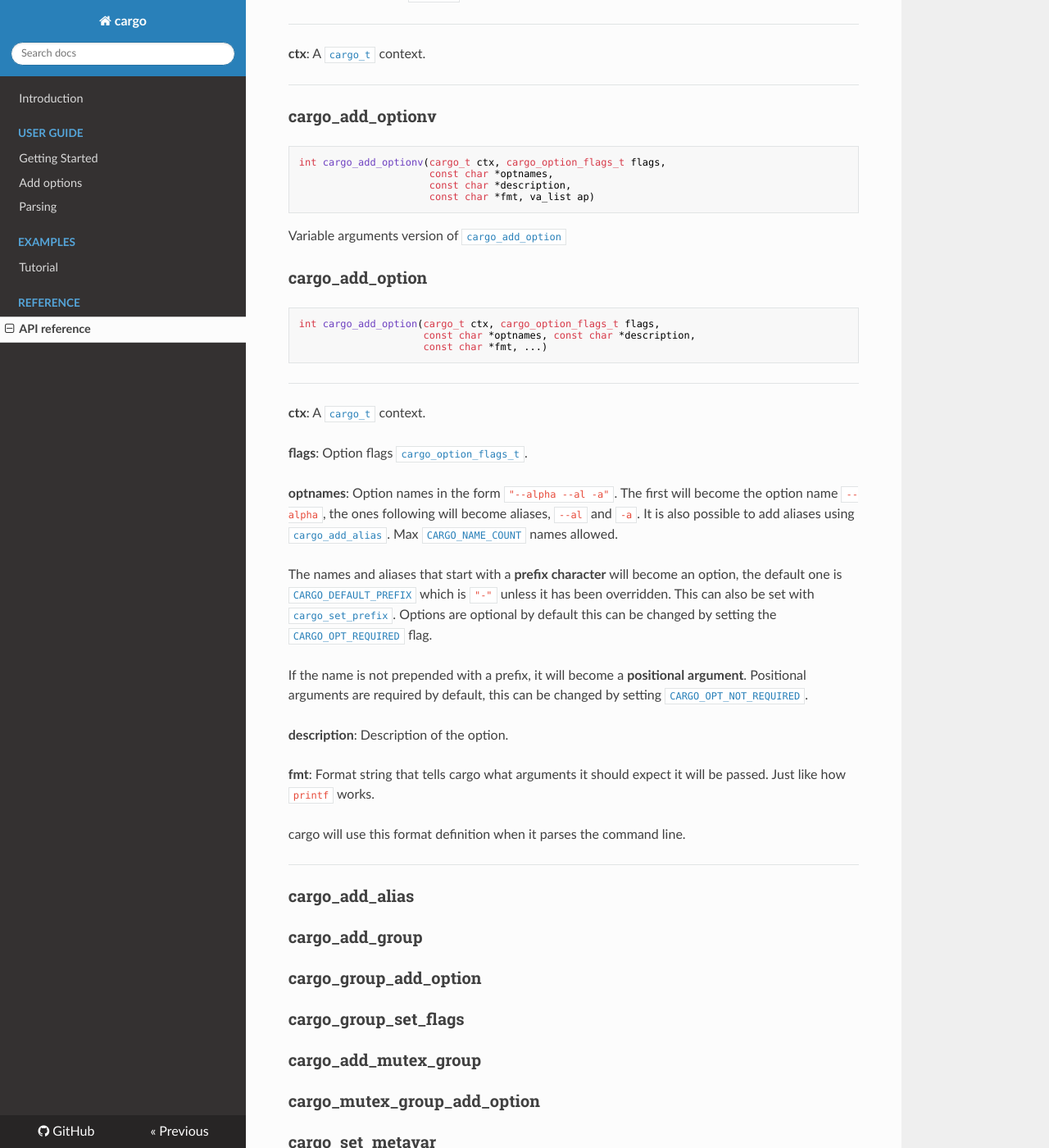
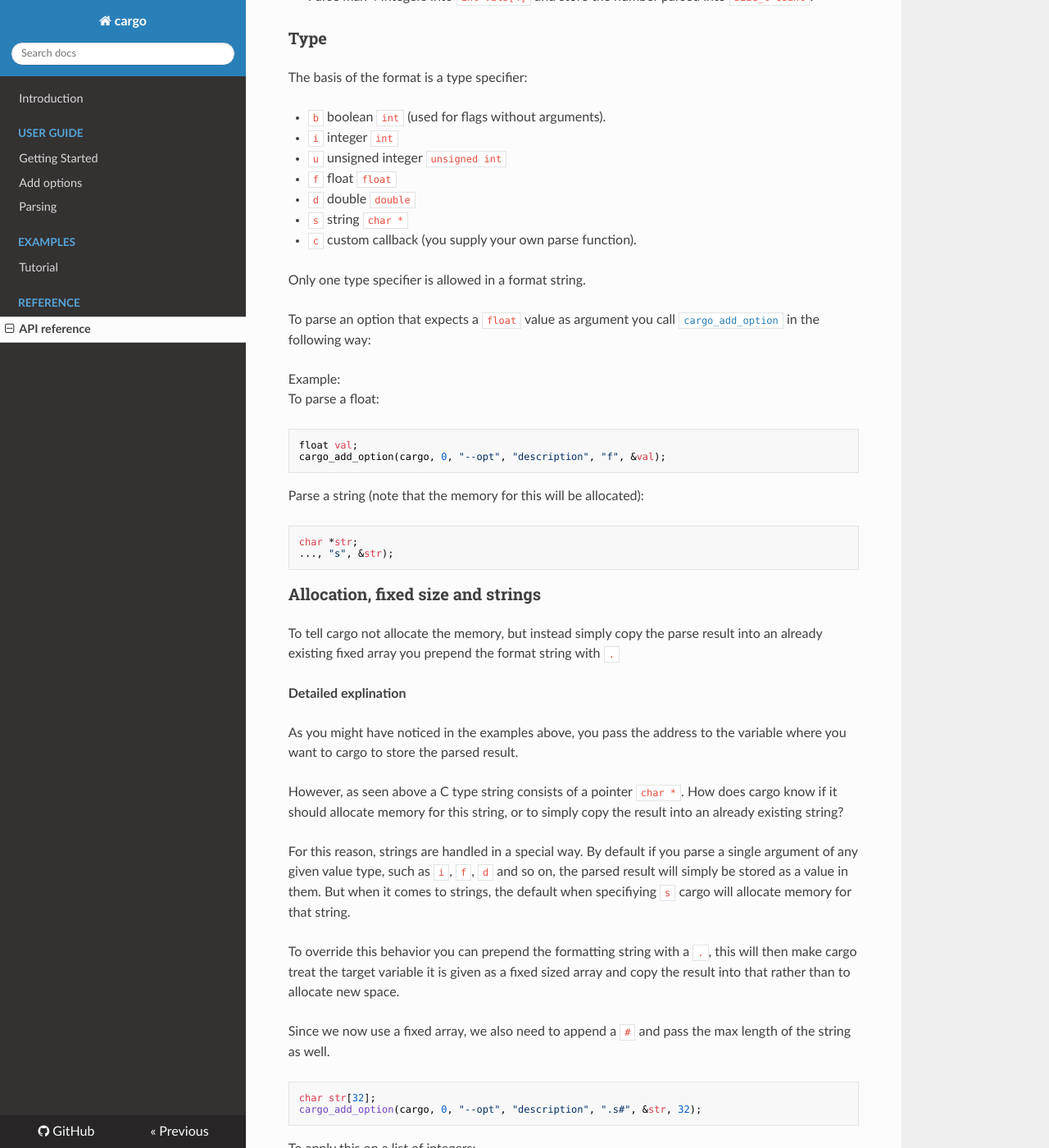
Before and after one commit to JoakimSoderberg/cargo, an MkDocs documentation site: the page built from docs/api.md, in a window 1280 px wide and 1400 px high, scrolled down 5492 px. Shown: the whole window at 82% size. Built offline with MkDocs 1.6.1, drawn with Linux system fonts in a browser that asks for light colours; nearby versions of some CDN libraries; old or Windows-style settings are respelled for this version of MkDocs; some of the changed text lies outside the part shown.

Commit message:
More docs

````diff
--- a/docs/api.md
+++ b/docs/api.md
@@ -10,33 +10,25 @@ API reference
 
 ### `CARGO_CONFIG` ###
 
-If this is set, `cargo.h` will `#include cargo_config.h` where you can
-override any of the default macros below. So that you can leave
-`cargo.h` untouched.
+If this is set, `cargo.h` will `#include cargo_config.h` where you can override any of the default macros below. So that you can leave `cargo.h` untouched.
 
 ### `CARGO_NAME_COUNT` ###
 
-The max number of names allowed for an option. Defines how many
-names and aliases any given option is allowed to have.
+The max number of names allowed for an option. Defines how many names and aliases any given option is allowed to have.
 
 ### `CARGO_DEFAULT_PREFIX` ###
 
-This defines the default prefix characters for options. Note that this can also
-be changed using [`cargo_set_prefix`](api.md#cargo_set_prefix).
+This defines the default prefix characters for options. Note that this can also be changed using [`cargo_set_prefix`](api.md#cargo_set_prefix).
 
 ### `CARGO_DEFAULT_MAX_OPTS` ###
 
-The default start value for the max number of options. If more
-options are added, the list of options will be reallocated.
+The default start value for the max number of options. If more options are added, the list of options will be reallocated.
 
-This can also be changed using the function
-[`cargo_set_option_count_hint`](api.md#cargo_set_option_count_hint)
+This can also be changed using the function [`cargo_set_option_count_hint`](api.md#cargo_set_option_count_hint)
 
 ### `CARGO_DEFAULT_MAX_WIDTH` ###
 
-The default max width for the usage output if we cannot get the console width
-from the operating system. By default the max width is set to
-[`CARGO_AUTO_MAX_WIDTH`](api.md#CARGO_AUTO_MAX_WIDTH).
+The default max width for the usage output if we cannot get the console width from the operating system. By default the max width is set to [`CARGO_AUTO_MAX_WIDTH`](api.md#CARGO_AUTO_MAX_WIDTH).
 
 This is used by [`cargo_set_max_width`](api.md#cargo_set_max_width).
 
@@ -46,9 +38,7 @@ Sets the max width for the usage output to the console width.
 
 ### `CARGO_MAX_MAX_WIDTH`
 
-The absolute max console width allowed, any value set via
-This is used by [`cargo_set_max_width`](api.md#cargo_set_max_width), will be
-capped to this.
+The absolute max console width allowed, any value set via This is used by [`cargo_set_max_width`](api.md#cargo_set_max_width), will be capped to this.
 
 Cargo version
 -------------
@@ -67,22 +57,17 @@ The patch version of cargo. Example: 1.2.**3**
 
 ### `CARGO_RELEASE` ###
 
-If this is a release build, this will be set to `0`. Otherwise it is a
-development build.
+If this is a release build, this will be set to `0`. Otherwise it is a development build.
 
 ### `CARGO_VERSION` ###
 
-A hexidecimal representation of the cargo version, as a 4-byte integer in the
-form `(MAJOR << 24) | (MINOR << 16) | (PATCH << 8)`.
+A hexidecimal representation of the cargo version, as a 4-byte integer in the form `(MAJOR << 24) | (MINOR << 16) | (PATCH << 8)`.
 
-The last byte signifies the release status. `0` means release, and non-zero is a
-developer release after a given release.
+The last byte signifies the release status. `0` means release, and non-zero is a developer release after a given release.
 
-So fo example cargo version `"1.2.3"` will have a version value of
-`0x01020300`. And  `"1.2.3-alpha"` could be `0x01020304`.
+So fo example cargo version `"1.2.3"` will have a version value of `0x01020300`. And  `"1.2.3-alpha"` could be `0x01020304`.
 
-This is useful for doing compile time checks that you have a new
-enough version for instance.
+This is useful for doing compile time checks that you have a new enough version for instance.
 
 ```c
 #include <cargo.h>
@@ -124,12 +109,113 @@ typedef int (*cargo_custom_cb_t)(cargo_t ctx, void *user, const char *optname,
                                  int argc, char **argv);
 ```
 
-This is the callback function for doing custom parsing as specified when using
-[`cargo_add_option`](api.md#cargo_add_option) and giving the `c` type specifier
-in the **format** string.
+This is the callback function for doing custom parsing as specified when using [`cargo_add_option`](api.md#cargo_add_option) and giving the `c` type specifier in the **format** string.
 
-You can read more about adding custom parser callbacks in the
-[add options guide](adding.md#custom-parsing).
+You can read more about adding custom parser callbacks in the [add options guide](adding.md#custom-parsing).
+
+## Formatting language ##
+
+This is the language used by the [`cargo_add_option`](api.md#cargo_add_option) function.
+
+### Examples ###
+
+To demonstrate how this language works here is a list of examples and what they mean. After that we can go into the details.
+
+These examples is what you would pass as `fmt` string, and the `...` variable arguments to [`cargo_add_option`](api.md#cargo_add_option):
+
+* `"i", &val`
+  Parse a single integer into `int val`.
+* `"f", &val`
+  Parse a single float into `float val`.
+* `"d", &val`
+  Parse a single double into `double val`.
+* `"s", &str`
+  Parse and allocate memory for `char *str`.
+* `"s#", &str, 32`
+  Parse and allocate memory for `char *str` of max length 32.
+* `".s#", &str, 32`
+  Parse and copy to `char str[32]` of max length 32.
+* `"[i]*", &vals, &count`
+  Parse and allocate **zero or more** integers into `int *vals` and store the number parsed into `size_t count`.
+* `"[f]+", &vals, &count`
+  Parse and allocate **one or more** floats into `float *vals` and store the number parsed into `size_t count`
+* `"[s]+", &strs, &count`
+  Parse and allocaet **one or more** strings into `char **strs` and store the number parsed into `size_t count`
+* `"[i]#", &vals, &count, 4`
+  Parse and allocate max 4 integers into `int *vals` and store the number parsed into `size_t count`
+* `"[s]#", &strs, &count, 5`
+  Parse and allocate max 5 strings into `char **strs` and store the number parsed into `size_t count`
+* `"[s#]#", &strs, 32, &count, 5`
+  Parse and allocate max 5 strings of max 32 length, and store the number parsed into `size_t count`.
+* `".[i]#", &vals, &count, 4`
+  Parse max 4 integers into `int vals[4]` and store the number parsed into `size_t count`.
+
+### Type ###
+
+The basis of the format is a type specifier:
+
+- `b` boolean `int` (used for flags without arguments).
+- `i` integer `int`
+- `u` unsigned integer `unsigned int`
+- `f` float `float`
+- `d` double `double`
+- `s` string `char *`
+- `c` custom callback (you supply your own parse function).
+
+Only one type specifier is allowed in a format string.
+
+To parse an option that expects a `float` value as argument you call [`cargo_add_option`](api.md#cargo_add_option) in the following way:
+
+Example:
+To parse a float:
+```c
+float val;
+cargo_add_option(cargo, 0, "--opt", "description", "f", &val);
+```
+
+Parse a string (note that the memory for this will be allocated):
+```c
+char *str;
+..., "s", &str);
+```
+
+### Allocation, fixed size and strings ###
+
+To tell cargo not allocate the memory, but instead simply copy the parse result into an already existing fixed array you prepend the format string with `.`
+
+**Detailed explination**
+
+As you might have noticed in the examples above, you pass the address to the variable where you want to cargo to store the parsed result.
+
+However, as seen above a C type string consists of a pointer `char *`. How does cargo know if it should allocate memory for this string, or to simply copy the result into an already existing string?
+
+For this reason, strings are handled in a special way. By default if you parse a single argument of any given value type, such as `i`, `f`, `d` and so on, the parsed result will simply be stored as a value in them. But when it comes to strings, the default when specifiying `s` cargo will allocate memory for that string.
+
+To override this behavior you can prepend the formatting string with a `.`, this will then make cargo treat the target variable it is given as a fixed sized array and copy the result into that rather than to allocate new space.
+
+Since we now use a fixed array, we also need to append a `#` and pass the max length of the string as well.
+
+```c
+char str[32];
+cargo_add_option(cargo, 0, "--opt", "description", ".s#", &str, 32);
+```
+
+To apply this on a list of integers:
+
+```c
+int vals[4];
+size_t count;
+cargo_add_option(cargo, 0, "--opt", "description", ".[i]#", &vals, &count, 4);
+```
+
+And a list of 5 fixed size strings with max length 32:
+
+```c
+char str[5][32]
+size_t count;
+cargo_add_option(cargo, 0, "--opt", "description",
+                 ".[s#]#", &str, 32, &count, 5);
+```
 
 ## Functions ##
 
@@ -141,9 +227,7 @@ Here you find the core API for cargo.
 int cargo_init(cargo_t *ctx, cargo_flags_t flags, const char *progname)
 ```
 
-Initializes a [`cargo_t`](api.md#cargo_t) context.
-See [Initializing cargo](api.md#initializing_cargo) for an example.
-You need to free this context using [`cargo_destroy`](api.md#cargo_destroy).
+Initializes a [`cargo_t`](api.md#cargo_t) context. See [Initializing cargo](api.md#initializing_cargo) for an example. You need to free this context using [`cargo_destroy`](api.md#cargo_destroy).
 
 ---
 
@@ -151,8 +235,7 @@ You need to free this context using [`cargo_destroy`](api.md#cargo_destroy).
 
 **ctx**: A pointer to a [`cargo_t`](api.md#cargo_t) context.
 
-**flags**: Flags for setting global behavior for cargo.
-           See [`cargo_flags_t`](api.md#cargo_flags_t).
+**flags**: Flags for setting global behavior for cargo. See [`cargo_flags_t`](api.md#cargo_flags_t).
 
 **progname**: The name of the executable. Usually this will be set to `argv[0]`.
 
@@ -228,30 +311,15 @@ int cargo_add_option(cargo_t ctx, cargo_option_flags_t flags,
 
 **flags**: Option flags [`cargo_option_flags_t`](api.md#cargo_option_flags_t).
 
-**optnames**: Option names in the form `"--alpha --al -a"`.
-The first will become the option name `--alpha`, the ones following will become
-aliases, `--al` and `-a`. It is also possible to add aliases using
-[`cargo_add_alias`](api.md#cargo_add_alias).
-Max [`CARGO_NAME_COUNT`](api.md#cargo_name_count) names allowed.
+**optnames**: Option names in the form `"--alpha --al -a"`. The first will become the option name `--alpha`, the ones following will become aliases, `--al` and `-a`. It is also possible to add aliases using [`cargo_add_alias`](api.md#cargo_add_alias). Max [`CARGO_NAME_COUNT`](api.md#cargo_name_count) names allowed.
 
-The names and aliases that start with a **prefix character** will become an
-option, the default one is [`CARGO_DEFAULT_PREFIX`](api.md#cargo_default_prefix) which is `"-"` unless it has been overridden. This can also be set with
-[`cargo_set_prefix`](api.md#cargo_set_prefix). Options are optional by default
-this can be changed by setting the
-[`CARGO_OPT_REQUIRED`](api.md#cargo_opt_required) flag.
+The names and aliases that start with a **prefix character** will become an option, the default one is [`CARGO_DEFAULT_PREFIX`](api.md#cargo_default_prefix) which is `"-"` unless it has been overridden. This can also be set with [`cargo_set_prefix`](api.md#cargo_set_prefix). Options are optional by default this can be changed by setting the [`CARGO_OPT_REQUIRED`](api.md#cargo_opt_required) flag.
 
-If the name is not prepended with a prefix, it will become
-a **positional argument**. Positional arguments are required by default, this
-can be changed by setting
-[`CARGO_OPT_NOT_REQUIRED`](api.md#cargo_opt_not_required).
+If the name is not prepended with a prefix, it will become a **positional argument**. Positional arguments are required by default, this can be changed by setting [`CARGO_OPT_NOT_REQUIRED`](api.md#cargo_opt_not_required).
 
 **description**: Description of the option.
 
-**fmt**: Format string that tells cargo what arguments it should expect it will
-be passed. Just like how `printf` works.
-
-cargo will use this format definition when it parses the command line.
-
+**fmt**: Format string that tells cargo what arguments it should expect it will be passed. Just like how `printf` works. cargo will use this format definition when it parses the command line to know what it should attempt to parse. See [formatting language](api.md#formatting-language) for details.
 
 ---
 
--- a/mkdocs.yml
+++ b/mkdocs.yml
@@ -8,4 +8,4 @@ pages:
 - ['tutorial.md', 'Examples', 'Tutorial']
 - ['api.md', 'Reference', 'API reference']
 theme: readthedocs
-markdown_extensions: ['fenced_code', 'codehilite(css_class=hljs)', 'tables', 'toc(permalink=True)']
+markdown_extensions: ['fenced_code', 'nl2br', 'codehilite(css_class=hljs)', 'tables', 'toc(permalink=True)']
````
